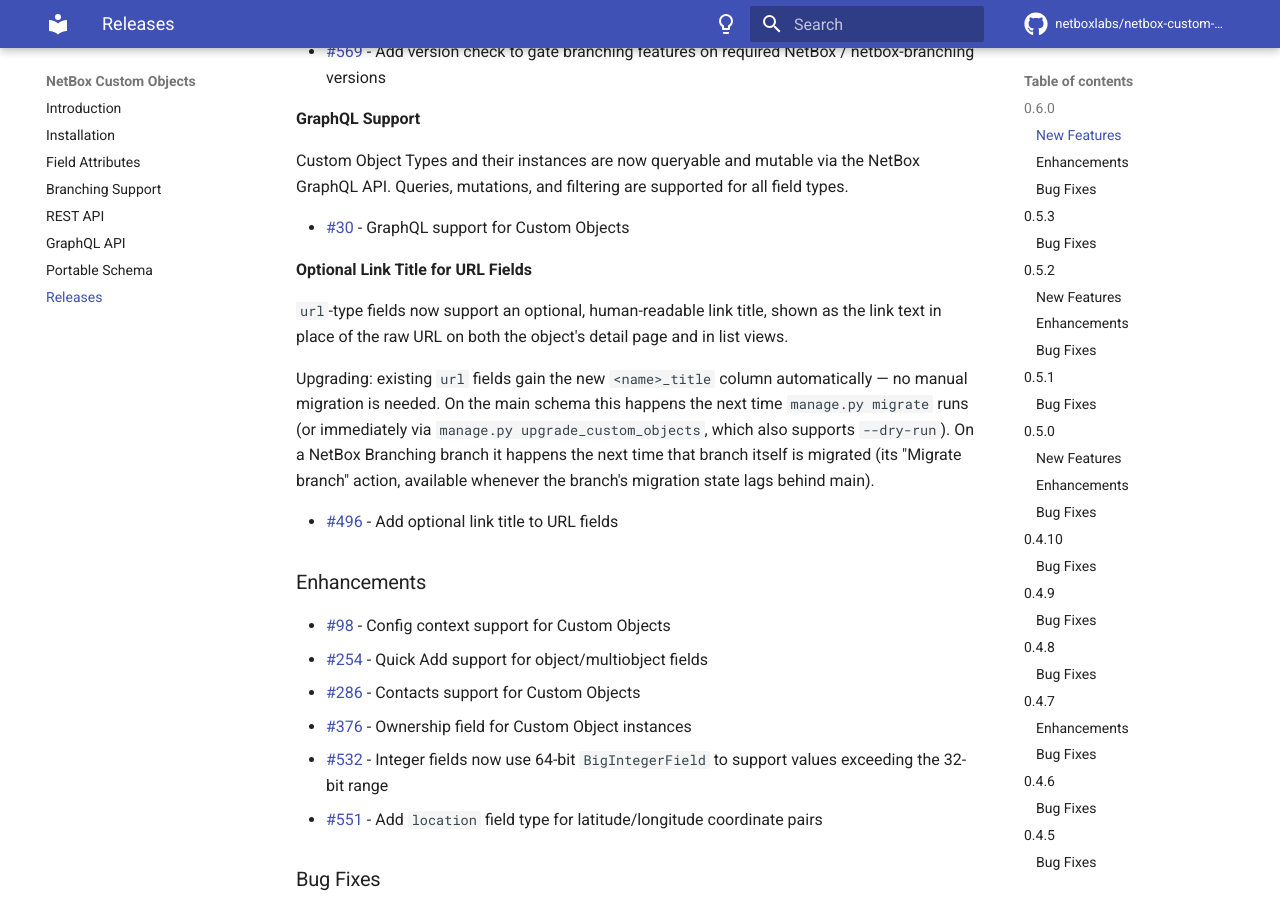
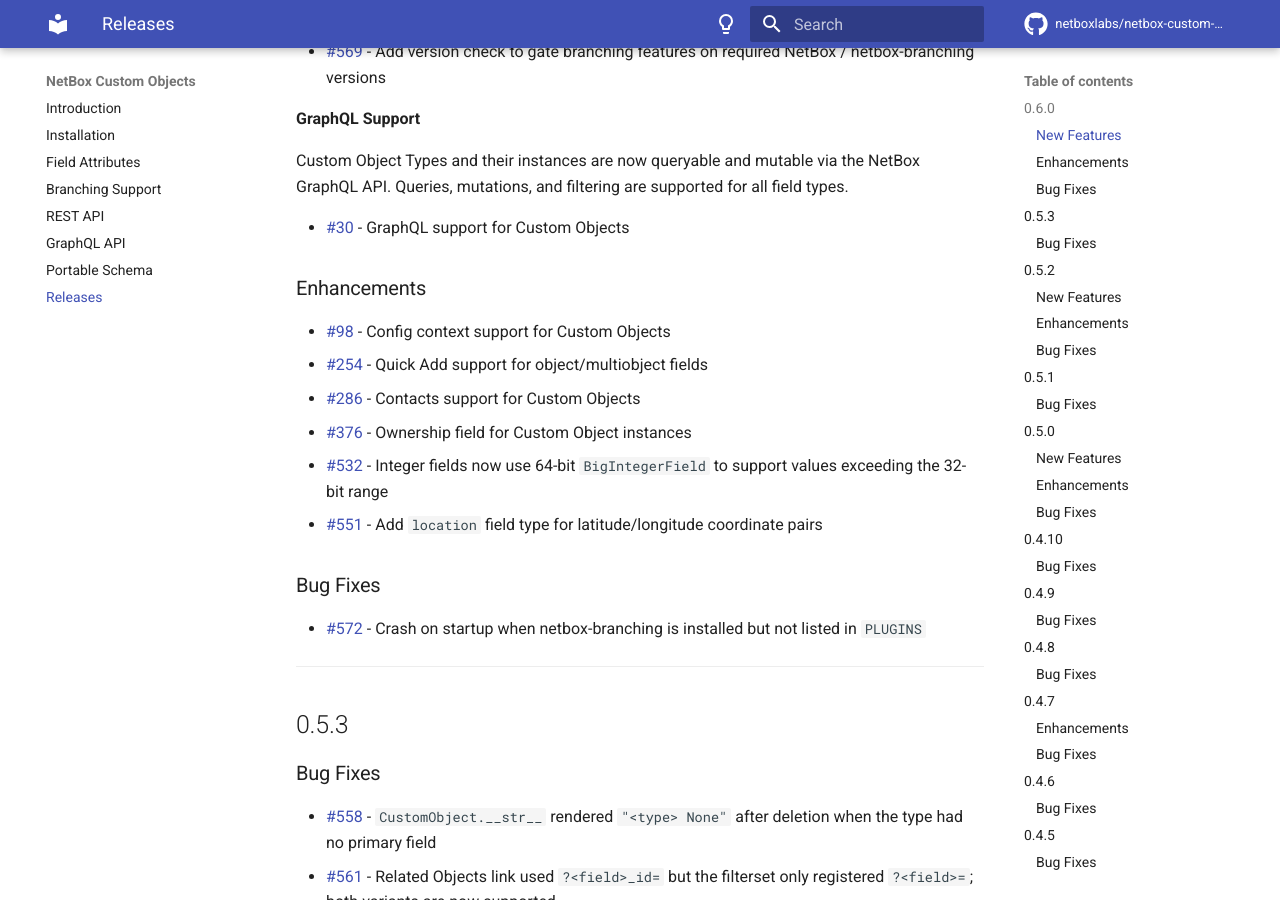
Before and after one commit to netboxlabs/netbox-custom-objects, an MkDocs documentation site: the page built from docs/releases.md, in a window 1280 px wide and 900 px high, scrolled down 431 px. Built offline with MkDocs 1.6.1 and Material for MkDocs 9.7.7, drawn with Linux system fonts in a browser that asks for light colours; comment, search, counter and statistics services are not loaded.

Commit message:
Remove misplaced release note from already-released 0.6.0
The upgrade-healing note for #496 was added under the 0.6.0 section, but
that version is already released. No 0.7.0/1.0.0 section exists yet to
hold it, so it needs to wait until that section is drafted. The
mechanism itself is still documented in field-attributes.md.

Co-Authored-By: Claude Sonnet 5 <noreply@anthropic.com>

```diff
--- a/docs/releases.md
+++ b/docs/releases.md
@@ -16,14 +16,6 @@ Custom Object Types and their instances now participate fully in NetBox branchin
 Custom Object Types and their instances are now queryable and mutable via the NetBox GraphQL API. Queries, mutations, and filtering are supported for all field types.
 
 - [#30](https://github.com/netboxlabs/netbox-custom-objects/issues/30) - GraphQL support for Custom Objects
-
-**Optional Link Title for URL Fields**
-
-`url`-type fields now support an optional, human-readable link title, shown as the link text in place of the raw URL on both the object's detail page and in list views.
-
-Upgrading: existing `url` fields gain the new `<name>_title` column automatically — no manual migration is needed. On the main schema this happens the next time `manage.py migrate` runs (or immediately via `manage.py upgrade_custom_objects`, which also supports `--dry-run`). On a NetBox Branching branch it happens the next time that branch itself is migrated (its "Migrate branch" action, available whenever the branch's migration state lags behind main).
-
-- [#496](https://github.com/netboxlabs/netbox-custom-objects/issues/496) - Add optional link title to URL fields
 
 ### Enhancements
 
```
Also changed, not shown: docs/field-attributes.md (+1 -2 lines).
